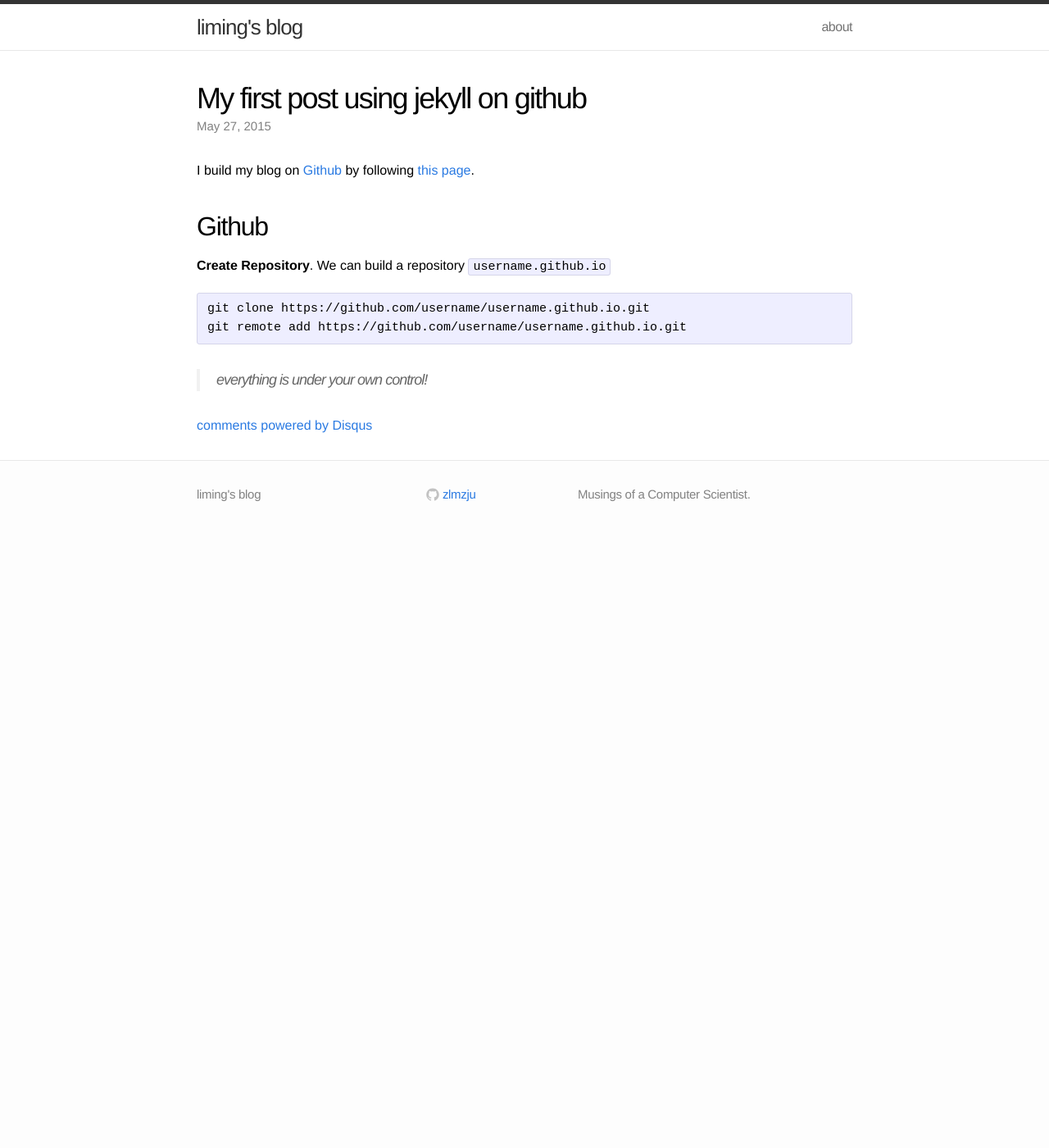
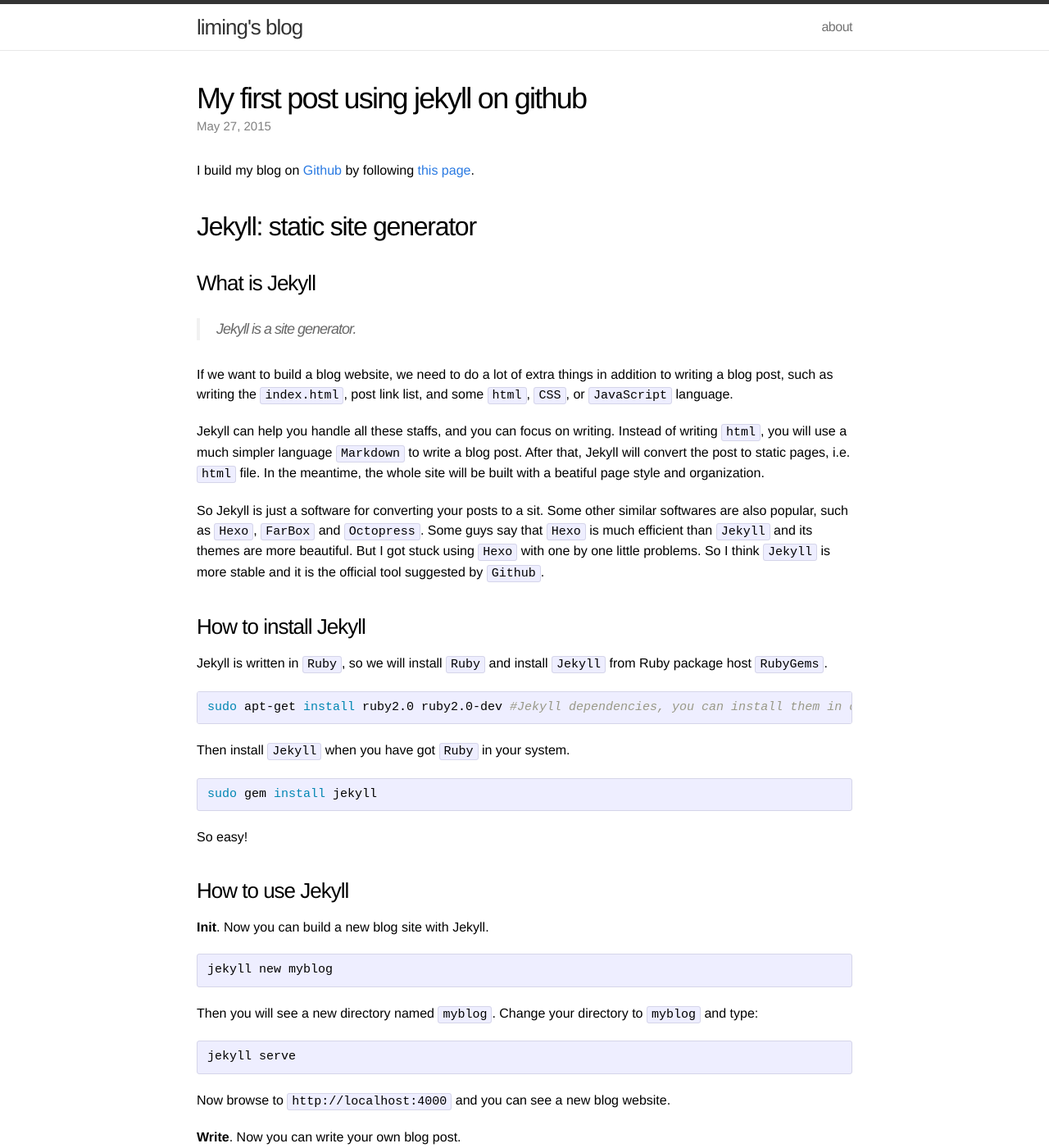
Before and after one commit to zlmzju/blog, a Jekyll site: the page built from _posts/2015-05-27-first-post.markdown, in a window 1280 px wide and 1400 px high. Shown: the whole window at 82% size. Built offline with Jekyll 4.4.1, drawn with Linux system fonts in a browser that asks for light colours; comment, search, counter and statistics services are not loaded; some of the changed text lies outside the part shown.

Commit message:
first post is whole with instructions of Jekyll

````diff
--- a/_config.yml
+++ b/_config.yml
@@ -1,7 +1,6 @@
 # Site settings
 title: liming's blog
 email: zlmzju@gmail.com
-description: "Musings of a Computer Scientist."
 baseurl: ""
 url: "http://blog.zhaoliming.net"
 github_username:  zlmzju
--- a/_posts/2015-05-27-first-post.markdown
+++ b/_posts/2015-05-27-first-post.markdown
@@ -8,15 +8,97 @@ mathjax: true
 ---
 
 
-I build my blog on [Github](https://github.com/zlmzju/zlmzju.github.io) by following [this page](https://help.github.com/articles/using-jekyll-with-pages/).
+I build my blog on [Github](https://github.com/zlmzju/blog) by following [this page](https://help.github.com/articles/using-jekyll-with-pages/).
 
-## Github
+## Jekyll: static site generator
 
-**Create Repository**. We can build a repository `username.github.io`
+### What is Jekyll
+> Jekyll is a site generator.
 
-```
-git clone https://github.com/username/username.github.io.git
-git remote add https://github.com/username/username.github.io.git
+If we want to build a blog website, we need to do a lot of extra things in addition to
+writing a blog post, such as writing the `index.html`, post link list, and some
+`html`, `CSS`, or `JavaScript` language.
+
+Jekyll can help you handle all these staffs, and you can focus on writing.
+Instead of writing `html`, you will use a much simpler language `Markdown` to write a blog post.
+After that, Jekyll will convert the post to static pages, i.e. `html` file.
+In the meantime, the whole site will be built with a beatiful page style and organization.
+
+So Jekyll is just a software for converting your posts to a sit. Some other similar softwares are also
+popular, such as `Hexo`, `FarBox` and `Octopress`.
+Some guys say that `Hexo` is much efficient than `Jekyll` and its themes are more beautiful.
+But I got stuck using `Hexo` with one by one little problems. So I think `Jekyll` is more stable and it is
+the official tool suggested by `Github`.
+
+### How to install Jekyll
+Jekyll is written in `Ruby`, so we will install `Ruby` and install `Jekyll` from Ruby package host `RubyGems`.
+
+```shell
+sudo apt-get install ruby2.0 ruby2.0-dev #Jekyll dependencies, you can install them in other way.
 ```
 
-> everything is under your own control!
+Then install `Jekyll` when you have got `Ruby` in your system.
+
+```shell
+sudo gem install jekyll
+```
+
+So easy!
+
+### How to use Jekyll
+
+**Init**. Now you can build a new blog site with Jekyll.
+
+```shell
+jekyll new myblog
+```
+
+Then you will see a new directory named `myblog`.
+Change your directory to `myblog` and type:
+```shell
+jekyll serve
+```
+
+Now browse to `http://localhost:4000` and you can see a new blog website.
+
+**Write**. Now you can write your own blog post.
+
+Create a markdown file in the `_posts` directory with a name like `YEAR-MONTH-DAY-title.markdown`.
+When you finished the post writing, then convert the post to `html` by
+
+```shell
+jekyll build
+```
+
+Then you will see your post in the website `http://localhost:4000`.
+
+Other usages please checkout [the official document](http://jekyllrb.com/docs/home/).
+
+
+## GitHub Pages: host your site
+>Hosted directly from your GitHub repository. Just edit, push, and your changes are live.
+
+### Create a repository
+Create a repository in GitHub, such as `blog`.
+Github will automatically convert the `gh-pages` branch in your repo to a website by using their `Jekyll`.
+
+### Push your repo to GitHub
+So we can push our contents to the `gh-pages` branch of GitHub repo.
+
+In your local machine and the `myblog` directory, init local repo and commit.
+
+```shell
+git init
+git remote add origin https://github.com/yourusername/yourrepo.git
+git checkout -b gh-pages
+```
+When you have finished and tested your blog posts, you can push them to GitHub.
+
+```shell
+git push origin gh-pages
+```
+
+Now your website will be available for your own url (see Jekyll docs for url configuration).
+
+###End
+All suggestions are welcome.
````
